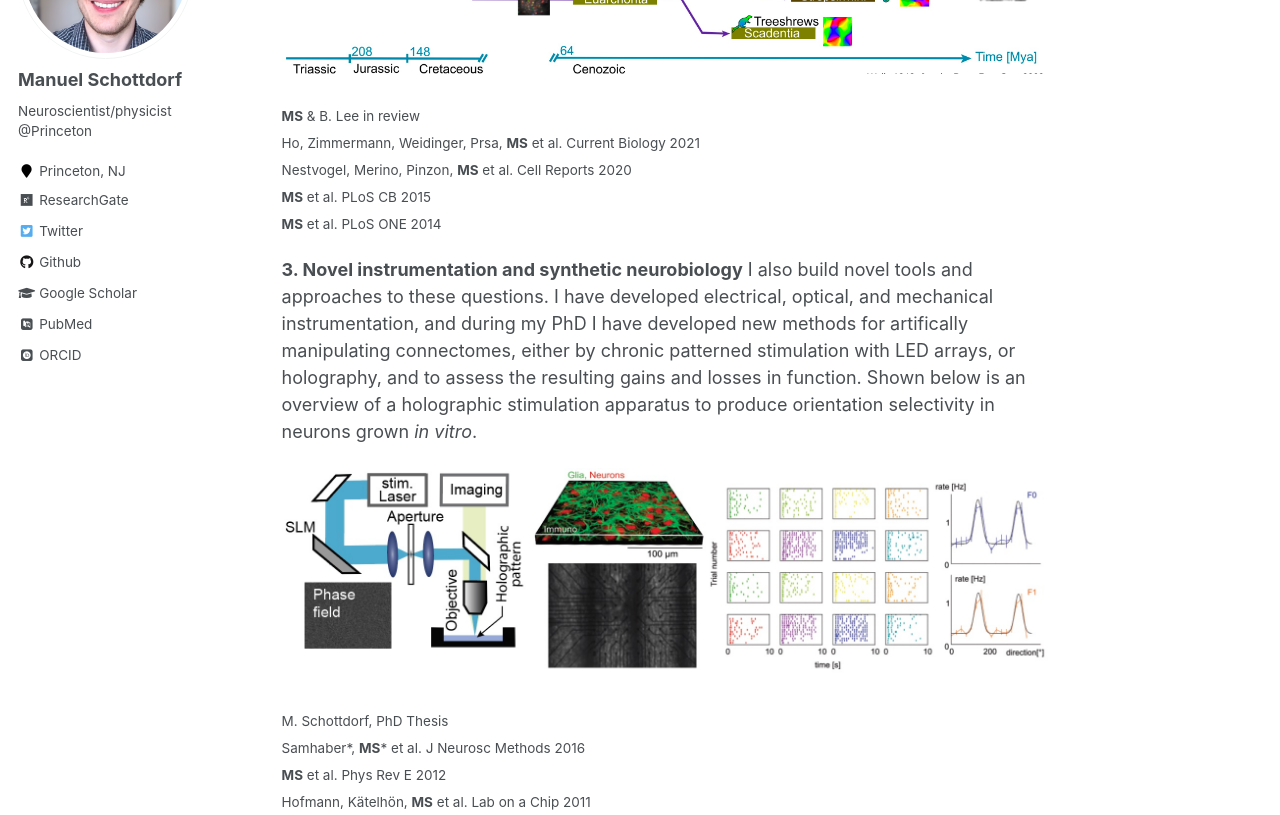
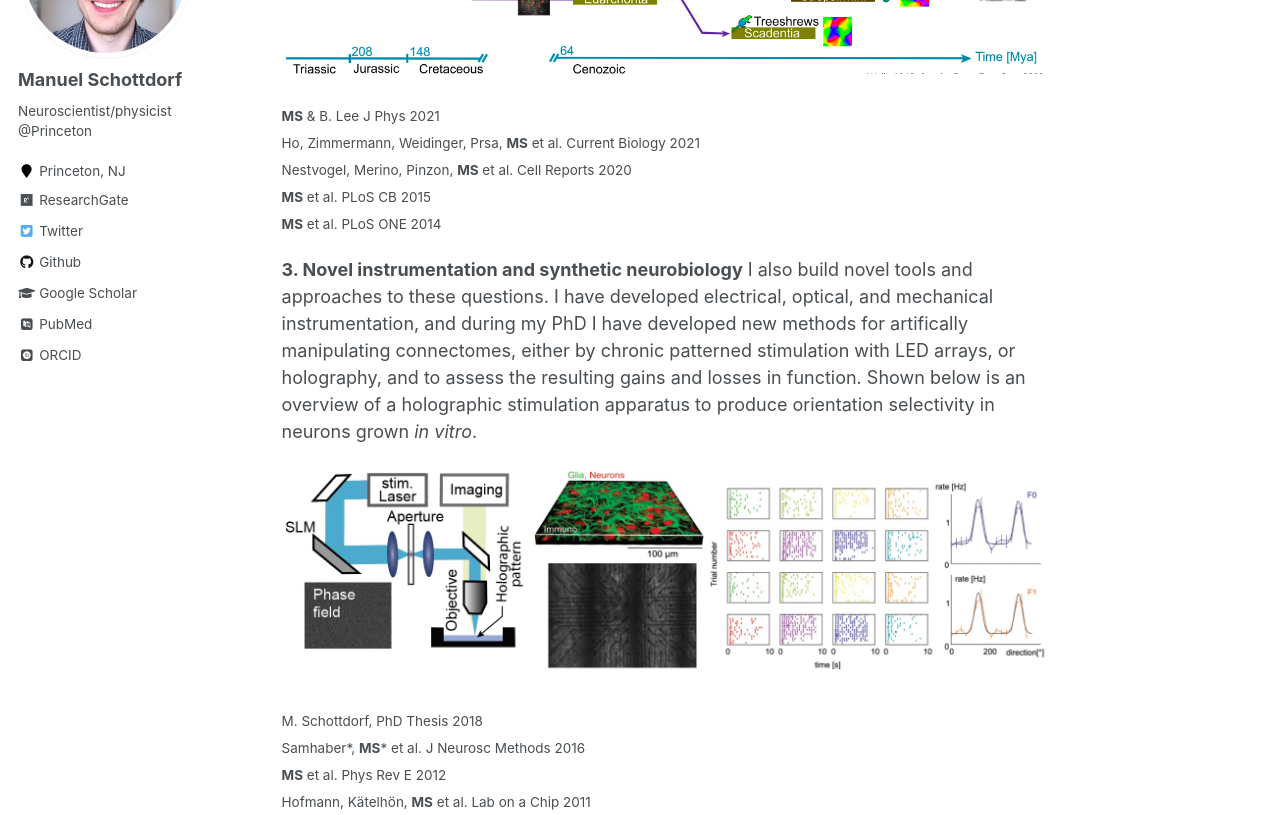
Before and after one commit to mschottdorf/mschottdorf.github.io, a Jekyll site: the page built from _pages/markdown.md, in a window 1280 px wide and 1400 px high, scrolled down 1339 px. Shown: the part 152-967 px from the top of the window. Built offline with Jekyll 4.4.1, drawn with Linux system fonts in a browser that asks for light colours; some web fonts are replaced; some of the changed text lies outside the part shown.

Commit message:
update refs

```diff
--- a/_pages/markdown.md
+++ b/_pages/markdown.md
@@ -16,8 +16,7 @@
 
 ![Editing a markdown file for a talk](/files/manifold.jpg)
 
-
-<sub> Nieh\*, **MS**\* et al. in review <br/> **MS** et al. PLoS CB 2015</sub>
+<sub> Nieh\*, **MS**\* et al. Nature 2021 <br/> **MS** et al. PLoS CB 2015</sub>
 
 **2. Evolution, optimization principles, and biophysics of the visual system**
 
@@ -25,14 +24,14 @@
 
 ![Editing a markdown file for a talk](/files/evo.jpg)
 
-<sub>**MS** & B. Lee in review <br/> Ho, Zimmermann, Weidinger, Prsa, **MS** et al. Current Biology 2021 <br/> Nestvogel, Merino, Pinzon, **MS** et al. Cell Reports 2020 <br/> **MS** et al. PLoS CB 2015 <br/> **MS** et al. PLoS ONE 2014 </sub>
+<sub>**MS** & B. Lee J Phys 2021<br/> Ho, Zimmermann, Weidinger, Prsa, **MS** et al. Current Biology 2021 <br/> Nestvogel, Merino, Pinzon, **MS** et al. Cell Reports 2020 <br/> **MS** et al. PLoS CB 2015 <br/> **MS** et al. PLoS ONE 2014 </sub>
 
 **3. Novel instrumentation and synthetic neurobiology**
 I also build novel tools and approaches to these questions. I have developed electrical, optical, and mechanical instrumentation, and during my PhD I have developed new methods for artifically manipulating connectomes, either by chronic patterned stimulation with LED arrays, or holography, and to assess the resulting gains and losses in function. Shown below is an overview of a holographic stimulation apparatus to produce orientation selectivity in neurons grown *in vitro*.
 
 ![New tools](/files/new_tools.jpg)
 
-<sub> M. Schottdorf, PhD Thesis <br> Samhaber\*, **MS**\* et al. J Neurosc Methods 2016 <br/> **MS** et al. Phys Rev E 2012 <br/> Hofmann, Kätelhön, **MS** et al. Lab on a Chip 2011 </sub>
+<sub> M. Schottdorf, PhD Thesis 2018<br> Samhaber\*, **MS**\* et al. J Neurosc Methods 2016 <br/> **MS** et al. Phys Rev E 2012 <br/> Hofmann, Kätelhön, **MS** et al. Lab on a Chip 2011 </sub>
 
 
 **4. Making the world a bit better**
```
